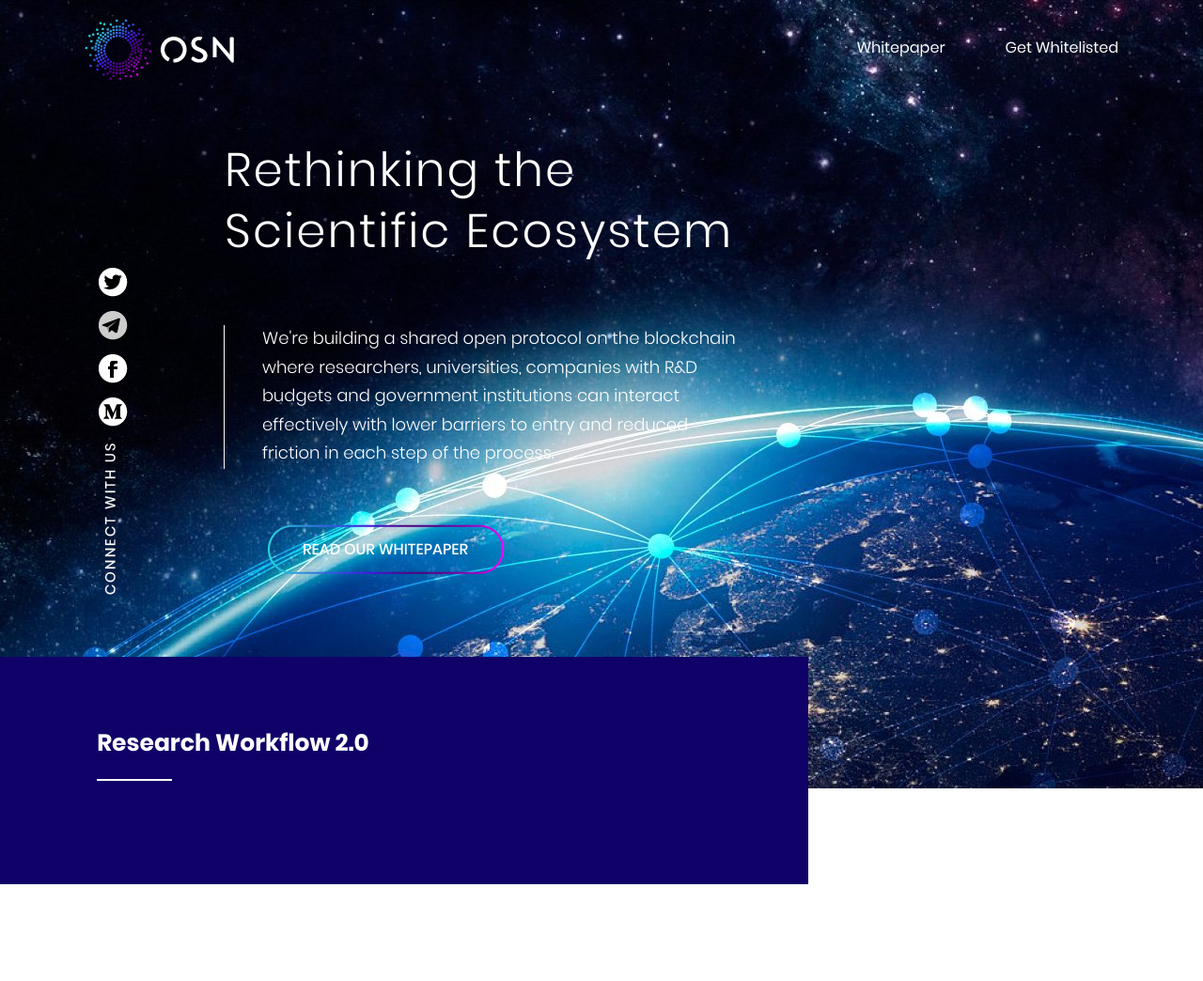
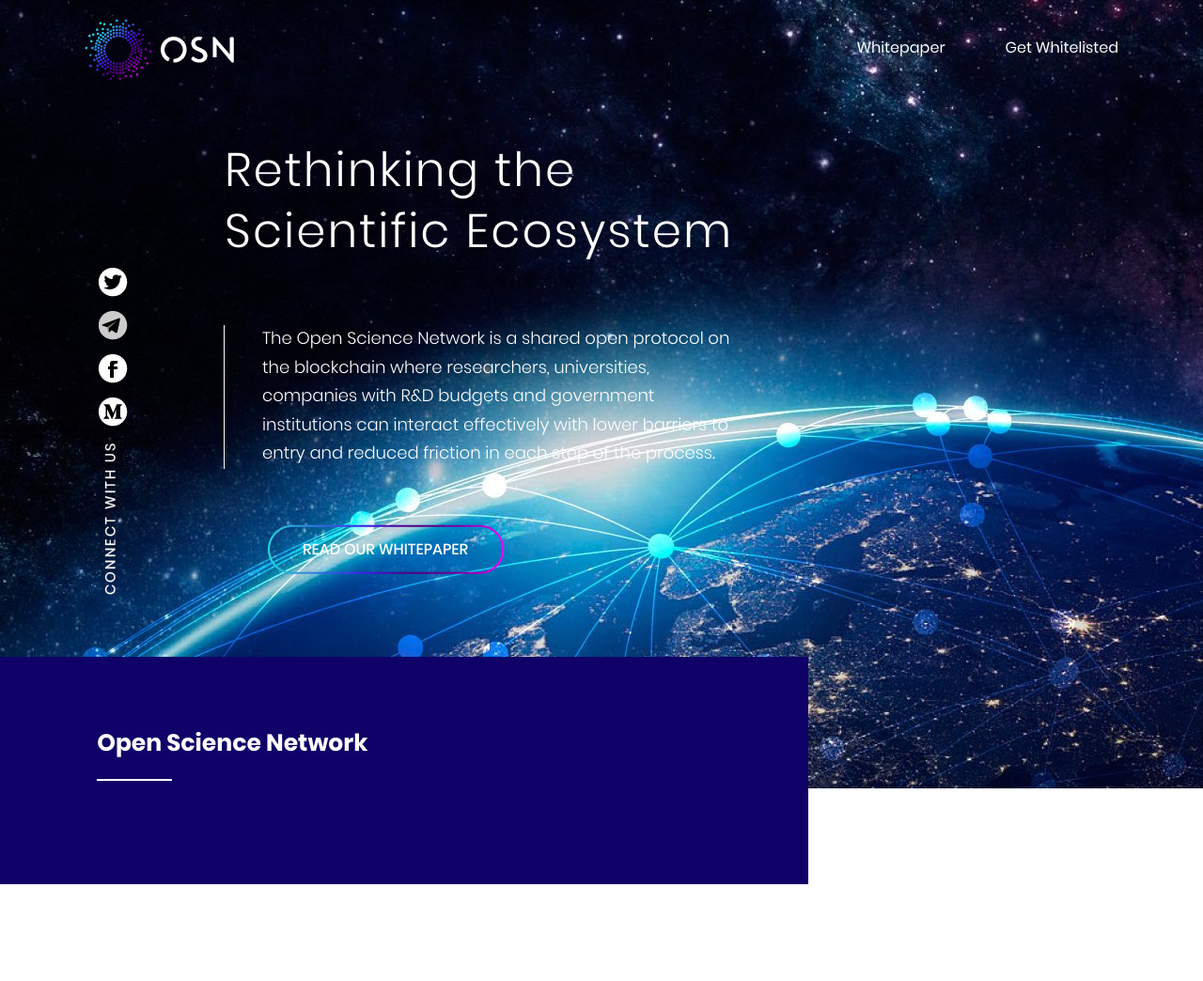
Before and after one commit to mauerv/open-science-network.github.io, a website: page index.html in a window 1280 px wide. Shown: the top 1044 px of the page at 94% size. Drawn offline with nearby package versions, Linux system fonts and the light colour scheme.

Commit message:
Adding the actual name of the thing we're doing to the thing.

```diff
--- a/css/responsive.css
+++ b/css/responsive.css
@@ -165,7 +165,7 @@
 
 	#binput { width: 90%; margin-bottom: 15px; padding: 12px 0 12px 10%;}
 	#binput-send { width: 100%; margin-left: 0; }
-
+	#header-wrapper { height: 700px; }
 	#content-wrapper { margin: 70px auto; }
 	#lblue-wrapper { padding: 80px 0 100px 0; }
 	#blue-wrapper { height: auto; padding: 50px 0 80px 0; }
--- a/index.html
+++ b/index.html
@@ -24,7 +24,7 @@
 				<div id="brand">
 				</div>
 				<h1>Rethinking the Scientific Ecosystem</h1>
-				<div id="building">We're building a shared open protocol on the blockchain where researchers, universities, companies with R&D budgets and government institutions can interact effectively with lower barriers to entry and reduced friction in each step of the process.</div>
+				<div id="building">The Open Science Network is a shared open protocol on the blockchain where researchers, universities, companies with R&D budgets and government institutions can interact effectively with lower barriers to entry and reduced friction in each step of the process.</div>
 				<a id="whitepaper-button" href="https://docs.google.com/document/d/1_PqjT8eASvIOmJmB1JiSyiTOoK7QuRgeJTOtFRlHaww/edit" target="_blank">Read our Whitepaper</a>
 				<div id="connect">
 					<a id="connect-twitter" href="https://twitter.com/osn_global" target="_blank"></a>
@@ -52,7 +52,7 @@
 
         <div class="bluebox-wrapper">
         	<div class="bluebox">
-				<h3>Research Workflow 2.0</h3>
+				<h3>Open Science Network</h3>
 				<div class="line-below"></div>
     		</div>
     	</div>
```
